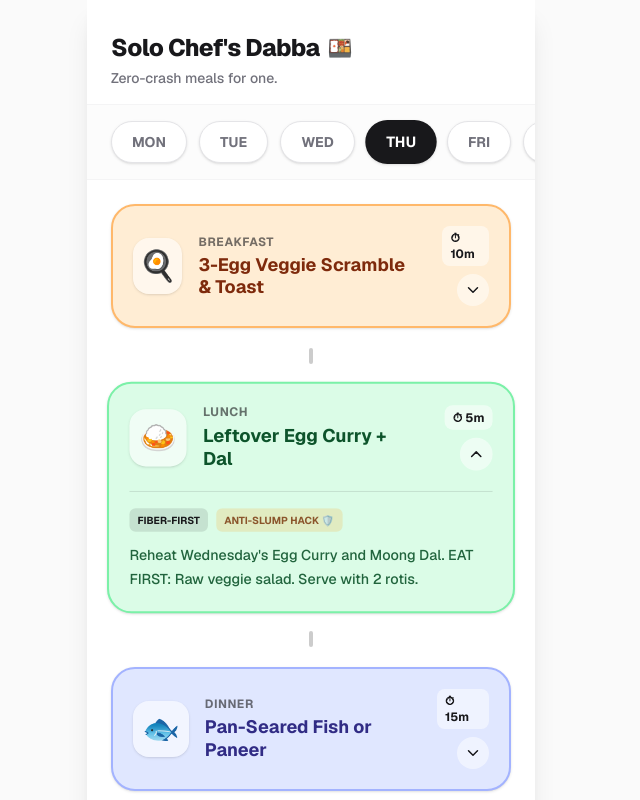
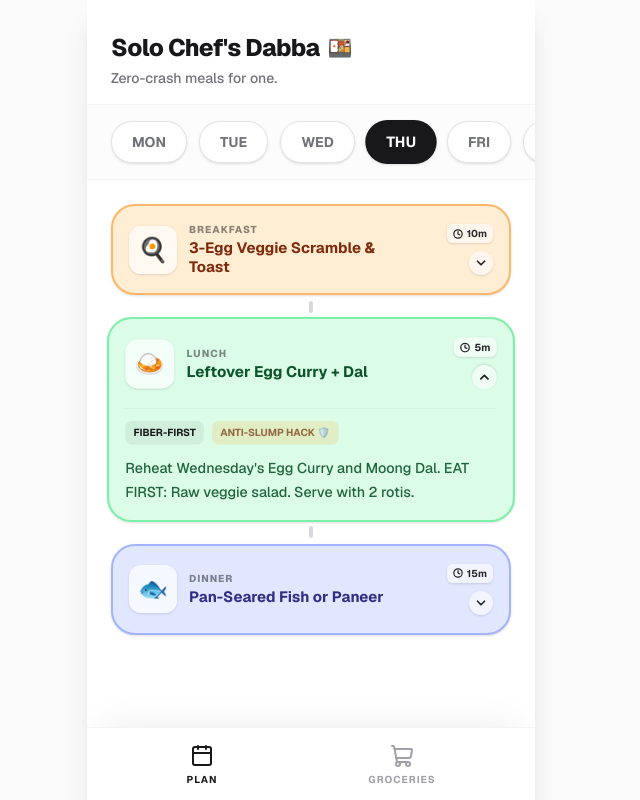
Before and after one commit to DNI9/solochef, a Next.js app: page / in a window 1280 px wide. Shown: the top 800 px of the page, without its empty margins (329-969 px from the left). Built offline with nearby package versions, Linux system fonts and the light colour scheme.

Commit message:
style: update MealCard and timeline layout to match design spec

```diff
--- a/src/app/page.tsx
+++ b/src/app/page.tsx
@@ -65,7 +65,7 @@ export default function BentoMealPlanner() {
                 </div>
               )}
 
-              <div className="flex flex-col gap-4">
+              <div className="flex flex-col items-center">
                 <MealCard
                   mealName="Breakfast"
                   data={dayData.breakfast}
@@ -73,9 +73,7 @@ export default function BentoMealPlanner() {
                   onClick={() => handleMealClick('breakfast')}
                 />
 
-                <div className="w-full flex justify-center py-1 opacity-20">
-                  <div className="w-1 h-4 bg-black rounded-full"></div>
-                </div>
+                <div className="w-1 h-3 bg-zinc-400 rounded-full my-1.5 opacity-40"></div>
 
                 <MealCard
                   mealName="Lunch"
@@ -84,9 +82,7 @@ export default function BentoMealPlanner() {
                   onClick={() => handleMealClick('lunch')}
                 />
 
-                <div className="w-full flex justify-center py-1 opacity-20">
-                  <div className="w-1 h-4 bg-black rounded-full"></div>
-                </div>
+                <div className="w-1 h-3 bg-zinc-400 rounded-full my-1.5 opacity-40"></div>
 
                 <MealCard
                   mealName="Dinner"
--- a/src/components/MealCard.tsx
+++ b/src/components/MealCard.tsx
@@ -1,6 +1,6 @@
 import React from 'react';
 import { motion, AnimatePresence } from 'framer-motion';
-import { ChevronDown } from 'lucide-react';
+import { ChevronDown, Clock } from 'lucide-react';
 
 interface MealCardProps {
   mealName: string;
@@ -30,30 +30,30 @@ export default function MealCard({ mealName, data, isOpen, onClick }: MealCardPr
           onClick();
         }
       }}
-      className={`relative w-full rounded-3xl cursor-pointer overflow-hidden border-2 ${data.bg} ${data.border} shadow-sm`}
+      className={`relative w-full rounded-[1.5rem] cursor-pointer overflow-hidden border-2 ${data.bg} ${data.border} shadow-sm`}
       onClick={onClick}
       animate={{ scale: isOpen ? 1.02 : 1 }}
       transition={{ type: "spring", stiffness: 300, damping: 20 }}
     >
-      <div className="p-5 flex items-center justify-between">
-        <div className="flex items-center gap-4">
-          <div className="w-14 h-14 bg-white/60 rounded-2xl flex items-center justify-center text-3xl shadow-sm">
+      <div className="p-4 flex items-stretch justify-between">
+        <div className="flex items-center gap-3 w-[75%]">
+          <div className="w-12 h-12 bg-white/70 rounded-xl flex items-center justify-center text-2xl shadow-sm shrink-0">
             {data.emoji}
           </div>
-          <div>
-            <p className="text-xs font-bold uppercase tracking-wider opacity-60 mb-1">{mealName}</p>
-            <h3 className={`font-bold text-lg leading-tight ${data.text} w-[90%]`}>{data.title}</h3>
+          <div className="flex flex-col justify-center">
+            <p className="text-[10px] font-extrabold uppercase tracking-widest opacity-50 mb-0.5">{mealName}</p>
+            <h3 className={`font-bold text-[15px] leading-tight ${data.text}`}>{data.title}</h3>
           </div>
         </div>
-        <div className="flex flex-col items-end gap-2">
-          <span className="text-xs font-bold bg-white/50 px-2 py-1 rounded-lg flex items-center gap-1">
-            ⏱ {data.time}
+        <div className="flex flex-col items-end justify-between py-0.5 shrink-0">
+          <span className="text-[10px] font-bold bg-white/60 px-1.5 py-0.5 rounded-md flex items-center gap-1 text-zinc-800 shadow-sm mb-2">
+            <Clock size={10} strokeWidth={3} /> {data.time}
           </span>
           <motion.div
             animate={{ rotate: isOpen ? 180 : 0 }}
-            className="w-8 h-8 rounded-full flex items-center justify-center bg-white/50"
+            className="w-6 h-6 rounded-full flex items-center justify-center bg-white/60 shadow-sm text-zinc-800"
           >
-             <ChevronDown size={18} />
+             <ChevronDown size={14} strokeWidth={3} />
           </motion.div>
         </div>
       </div>
@@ -64,11 +64,11 @@ export default function MealCard({ mealName, data, isOpen, onClick }: MealCardPr
             initial={{ height: 0, opacity: 0 }}
             animate={{ height: "auto", opacity: 1 }}
             exit={{ height: 0, opacity: 0 }}
-            className="px-5 overflow-hidden"
+            className="px-4 overflow-hidden"
           >
-            <div className="pt-2 border-t border-black/10 pb-5">
-              <div className="flex gap-2 mb-3 mt-2">
-                 <span className="text-[10px] font-bold uppercase bg-black/10 px-2 py-1 rounded-md">{data.type}</span>
+            <div className="pt-2 border-t border-black/5 pb-4">
+              <div className="flex gap-2 mb-3 mt-1">
+                 <span className="text-[10px] font-bold uppercase bg-black/5 px-2 py-1 rounded-md">{data.type}</span>
                  {data.type === 'Fiber-First' && (
                    <span className="text-[10px] font-bold uppercase bg-amber-500/20 text-amber-900 px-2 py-1 rounded-md animate-pulse">Anti-Slump Hack 🛡️</span>
                  )}
```
Also changed, not shown: 1 other file (tests, documents, lock files or other folders).
